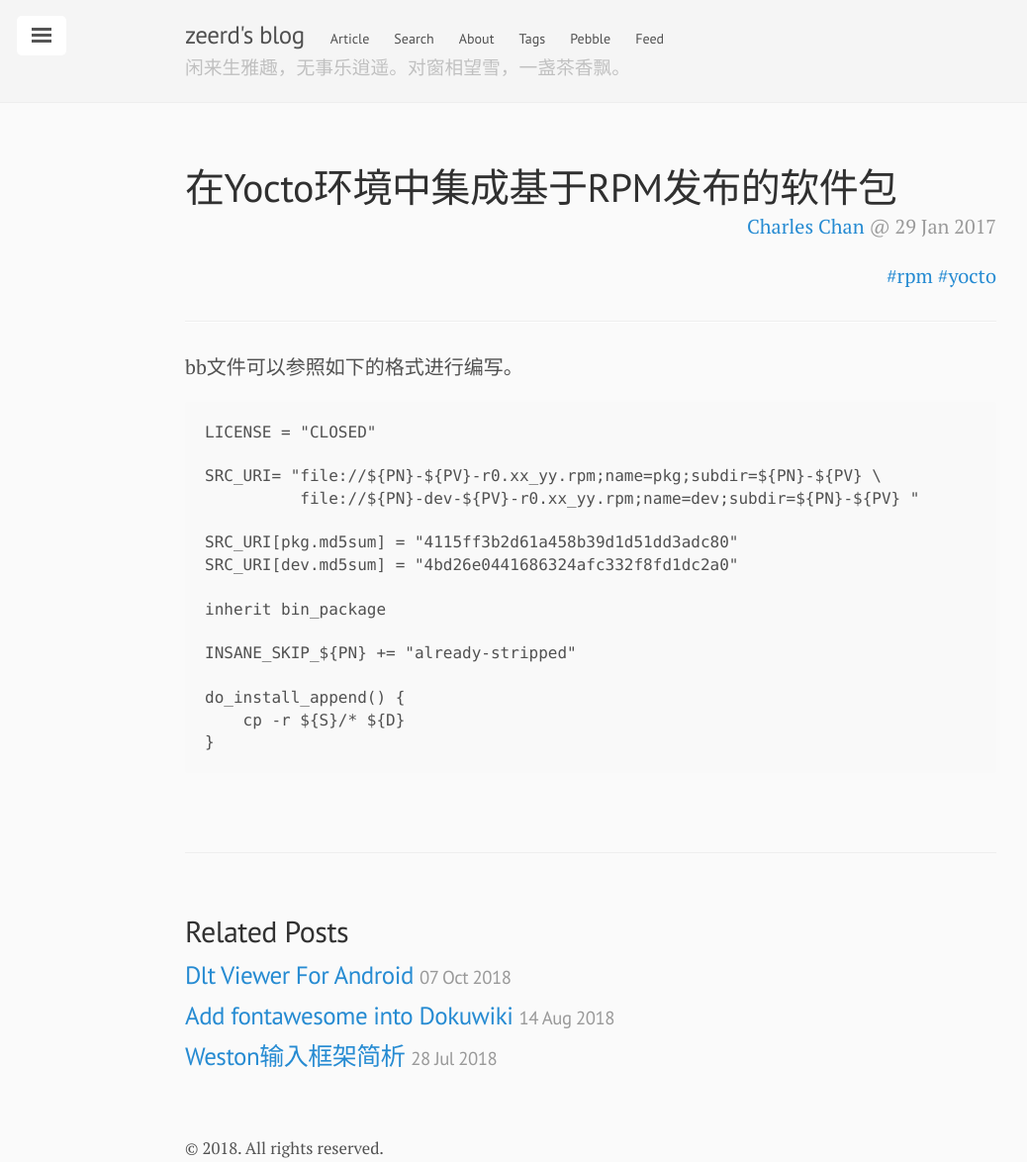
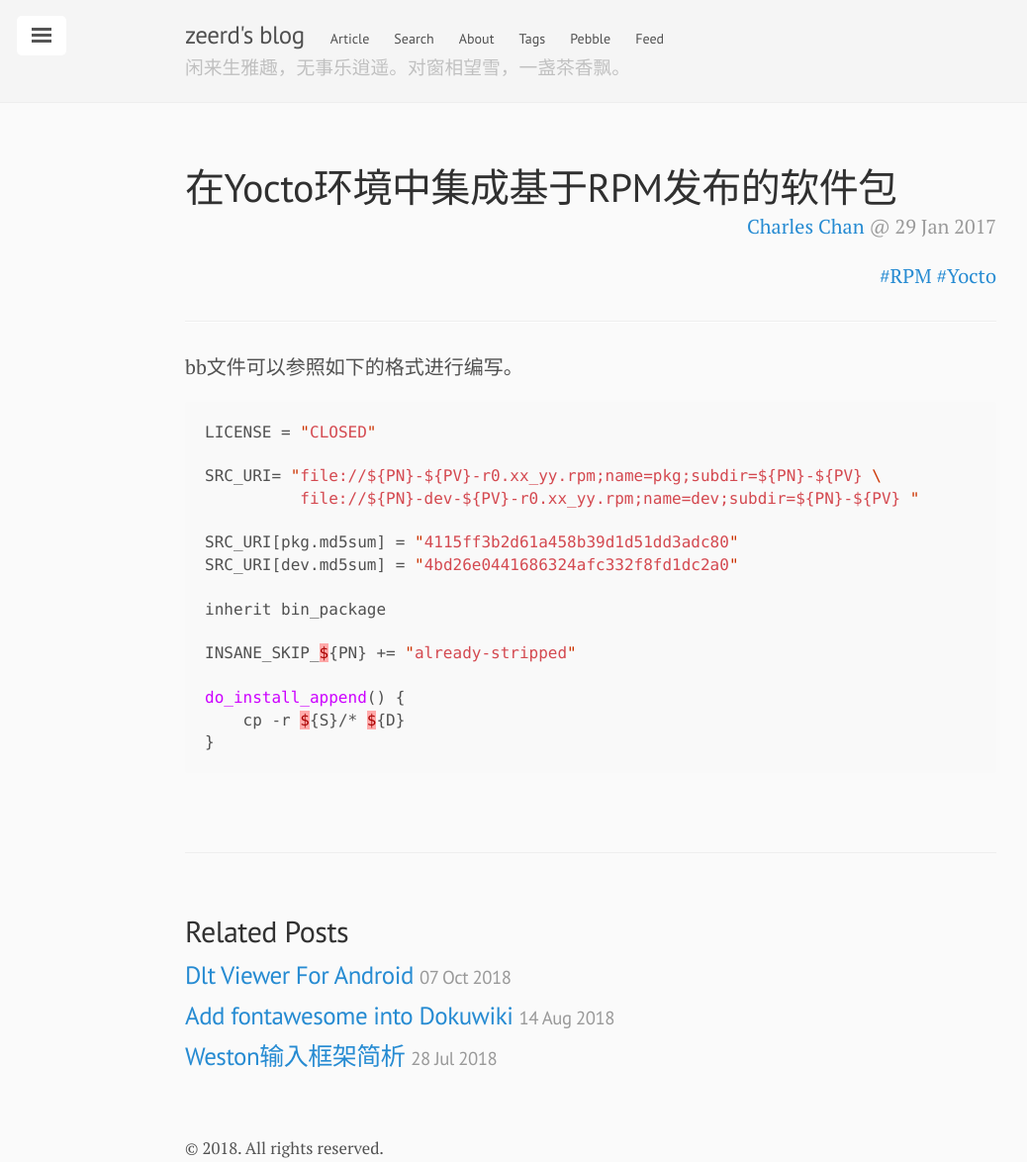
Before and after one commit to zeerd/zeerd.github.io, a Jekyll site: the page built from _posts/2017-01-29-install-rpm-in-yocto.md, in a window 1280 px wide. Shown: the whole page at 99% size, without its empty margins (43-1081 px from the left). Built offline with Jekyll 4.4.1, drawn with Linux system fonts in a browser that asks for light colours; comment, search, counter and statistics services are not loaded.

Commit message:
Update 2017-01-29-install-rpm-in-yocto.md

````diff
--- a/_posts/2017-01-29-install-rpm-in-yocto.md
+++ b/_posts/2017-01-29-install-rpm-in-yocto.md
@@ -1,13 +1,13 @@
 ---
 layout: post
 title: 在Yocto环境中集成基于RPM发布的软件包
-tag: [yocto,rpm]
+tag: [Yocto,RPM]
 ---
 
 bb文件可以参照如下的格式进行编写。
 <!--break-->
 
-```
+```python
 LICENSE = "CLOSED"
 
 SRC_URI= "file://${PN}-${PV}-r0.xx_yy.rpm;name=pkg;subdir=${PN}-${PV} \
````
